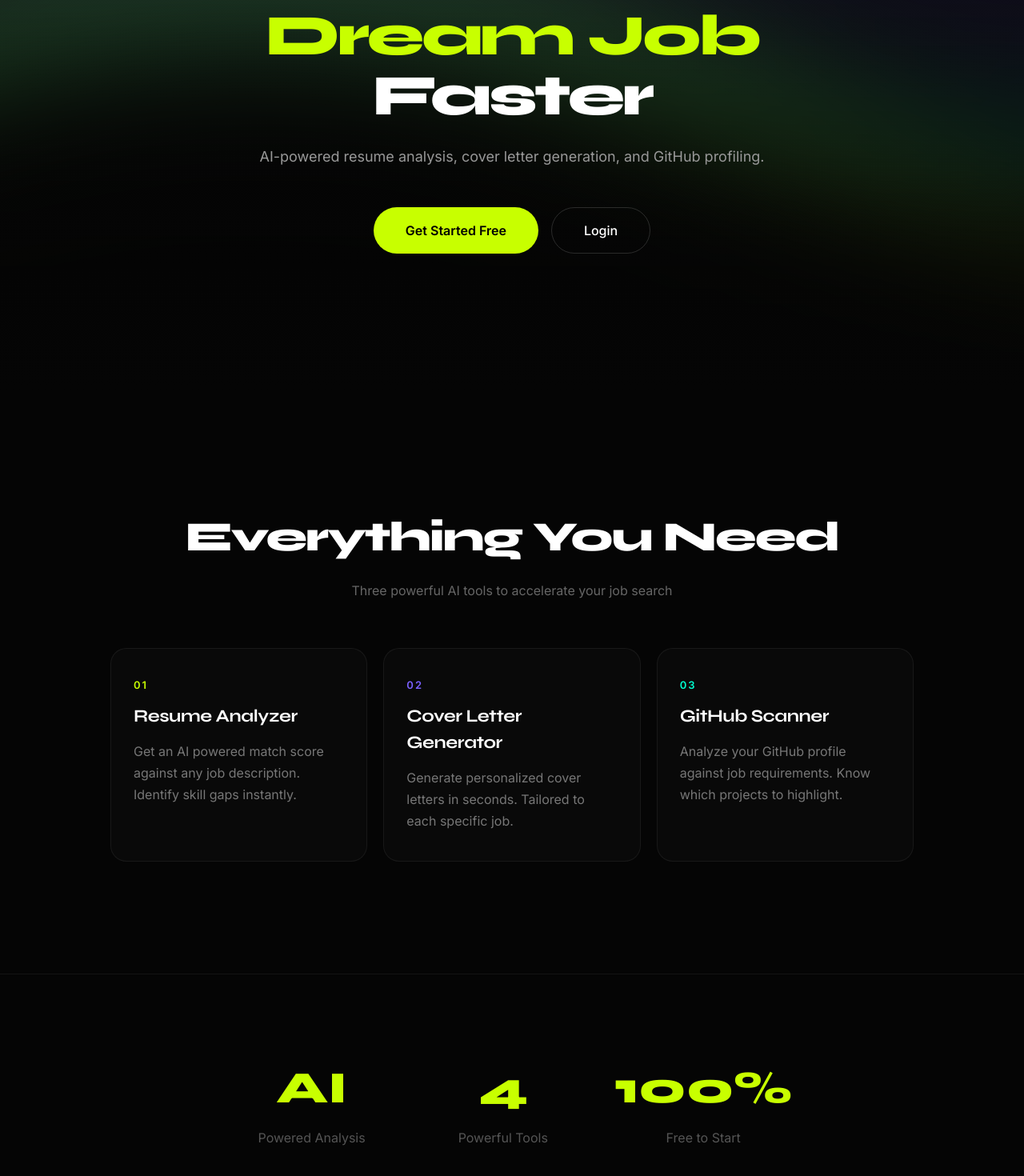
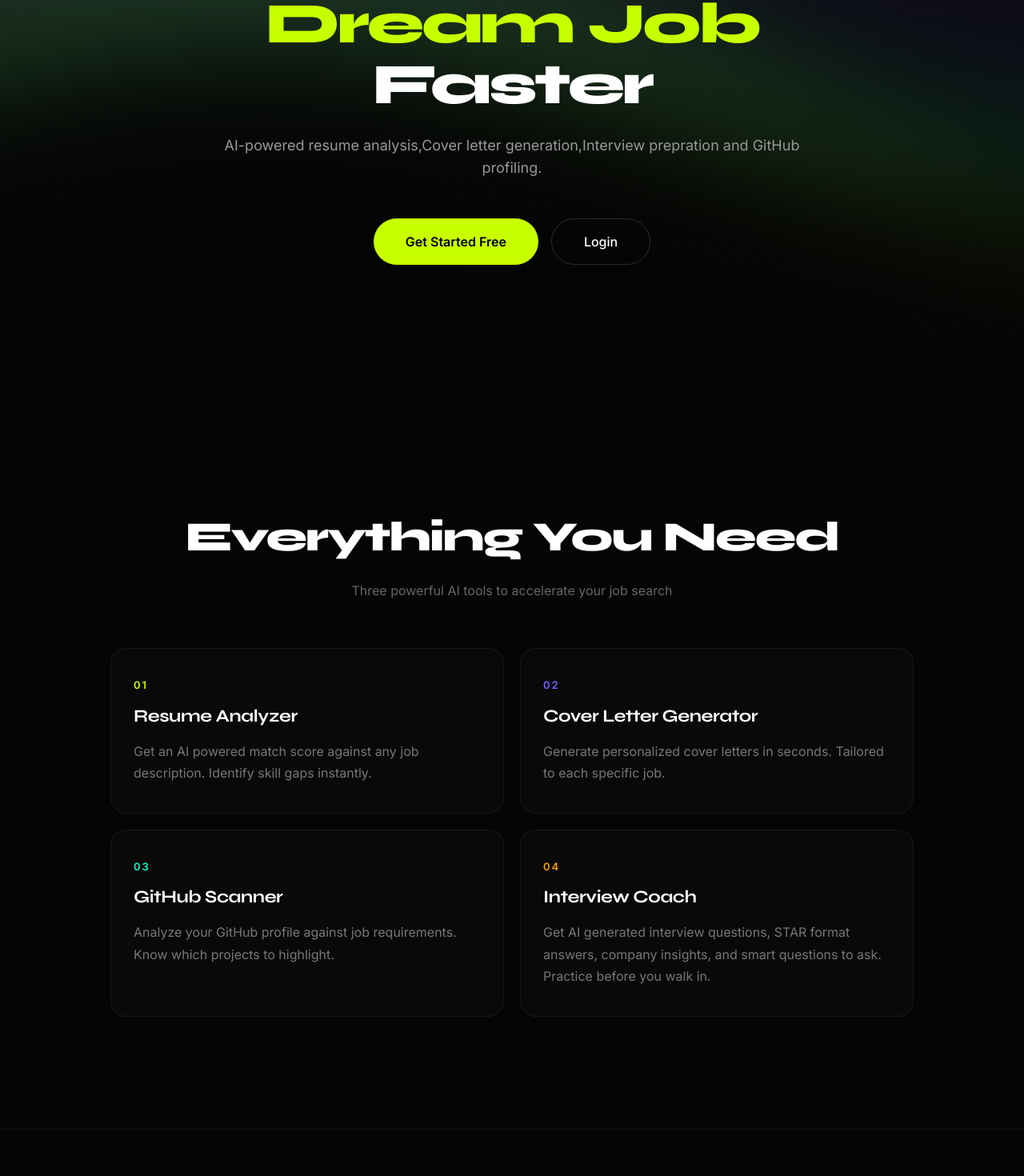
Before and after one commit to Uday-unni/ai-career-coach, a React (Vite) app in the folder frontend/: page / in a window 1280 px wide. Shown: the part 308-1778 px from the top of the page at 80% size. Built offline with nearby package versions, Linux system fonts and the light colour scheme.

Commit message:
Final version - ready for deployment

```diff
--- a/frontend/src/pages/ApplicationDetail.jsx
+++ b/frontend/src/pages/ApplicationDetail.jsx
@@ -776,9 +776,36 @@ function ApplicationDetail() {
                   color: '#444',
                   fontSize: '13px',
                   fontFamily: 'Inter, sans-serif',
+                  marginBottom: '6px',
                 }}>
                   AI generated interview prep based on your resume
                 </p>
+                {/* Disclaimer */}
+                <div style={{
+                  display: 'inline-flex',
+                  alignItems: 'center',
+                  gap: '6px',
+                  background: 'rgba(245,158,11,0.06)',
+                  border: '1px solid rgba(245,158,11,0.15)',
+                  borderRadius: '6px',
+                  padding: '4px 10px',
+                }}>
+                  <div style={{
+                    width: '6px',
+                    height: '6px',
+                    borderRadius: '50%',
+                    background: '#F59E0B',
+                    flexShrink: 0,
+                  }} />
+                  <p style={{
+                    color: '#F59E0B',
+                    fontSize: '11px',
+                    fontFamily: 'Inter, sans-serif',
+                    fontWeight: '500',
+                  }}>
+                    AI generated — use as a guide, not a guarantee
+                  </p>
+                </div>
               </div>
                 <motion.button
                   whileHover={{ scale: 1.02 }}
--- a/frontend/src/pages/Landing.jsx
+++ b/frontend/src/pages/Landing.jsx
@@ -28,6 +28,12 @@ function Landing() {
       title: 'GitHub Scanner',
       desc: 'Analyze your GitHub profile against job requirements. Know which projects to highlight.',
       color: '#00FFD1',
+    },
+    {
+      number: '04',
+      title: 'Interview Coach',
+      desc: 'Get AI generated interview questions, STAR format answers, company insights, and smart questions to ask. Practice before you walk in.',
+      color: '#F59E0B',
     },
   ];
 
@@ -358,7 +364,7 @@ function Landing() {
               fontFamily: 'Inter, sans-serif',
             }}
           >
-            AI-powered resume analysis, cover letter generation, and GitHub profiling.
+            AI-powered resume analysis,Cover letter generation,Interview prepration and GitHub profiling.
           </motion.p>
 
           <motion.div
@@ -437,7 +443,7 @@ function Landing() {
 
         <div style={{
           display: 'grid',
-          gridTemplateColumns: isMobile ? '1fr' : 'repeat(3, 1fr)',
+          gridTemplateColumns: isMobile ? '1fr' : 'repeat(2, 1fr)',
           gap: '20px',
         }}>
           {features.map((f, i) => (
```
Lines whose indentation alone changed are shown as unchanged.
